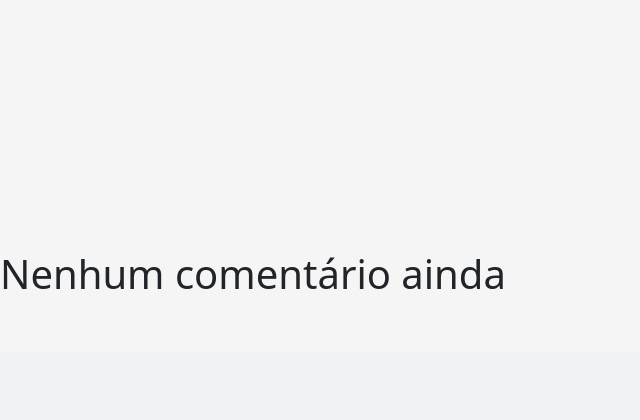
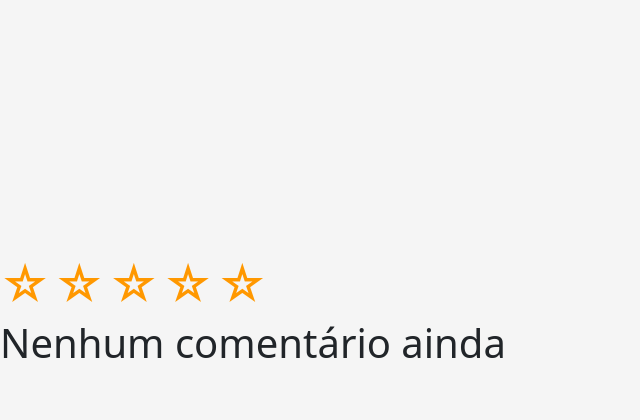
Before and after one commit to Eduardo5538/UCEAE, a PHP site: page /uceae-aluno/showInst.php?cnpj=1 in a window 1280 px wide. Shown: the part 2829-3249 px from the top of the page, without its empty margins (0-640 px from the left). Before the commit the page ends 3118 px from the top, so only its background shows below. Run offline with PHP 8.4, Linux system fonts and the light colour scheme; a user stored in the database is signed in; data comes from the database, SQL or seed files in the repository; data that the repository does not hold is empty; some libraries are stand-ins or nearby versions.

Commit message:
fazendo o sistema de avaliação por estrela

```diff
--- a/uceae-aluno/css/showInst.css
+++ b/uceae-aluno/css/showInst.css
@@ -356,3 +356,20 @@ background-color: #f5f5f5;
 	padding-left: 6%;
 	padding-top: 1rem;
 }
+
+/* Estrelas */
+
+.star_rating{
+	user-select: none;
+
+}
+.star{
+	font-size: 3rem;
+	color: #ff9800;
+	background-color: unset;
+	border: none;
+}
+
+.star:hover{
+	cursor: pointer;
+}
--- a/uceae-aluno/showInst.php
+++ b/uceae-aluno/showInst.php
@@ -209,11 +209,16 @@
       if($_SESSION['CPF'] != ''){
         echo "<h1 id='h1'>Inserir Comentário</h1>
           <form id='form_comentario' method='post'>
-              <input type='text' name='titulo' id='txt_titulo' class='input-text titulo' placeholder='Título'><br>
+              <input type='text' name='titulo' id='txt_titulo' class='input-text titulo' placeholder='Título'>
+              <div class='estrelas' id='div-estrelas'>
+
+              </div>
+              <br><br>
+              <input type='text' name='comentario' id='txt_comentario' class='input-text comentario' placeholder='Comentário'>
               <br>
-              <input type='text' name='comentario' id='txt_comentario' class='input-text comentario' placeholder='Comentário'><br>
               <input type='hidden' value='". $cnpj ."' name='cnpj' id='cnpj'>
               <input type='button' value='Comentar' onclick='inserir()' id='btn_comentario'>
+
           </form>
           ";
 
@@ -239,6 +244,13 @@
 
     </div>
    </div>
+   <div class='star_rating' id='div-estrelas'>
+       <button class='star'>&#9734;</button>
+       <button class='star'>&#9734;</button>
+       <button class='star'>&#9734;</button>
+       <button class='star'>&#9734;</button>
+       <button class='star'>&#9734;</button>
+    </div>
    <?php
             $cnpj = $_GET['cnpj'];
             try{
```
